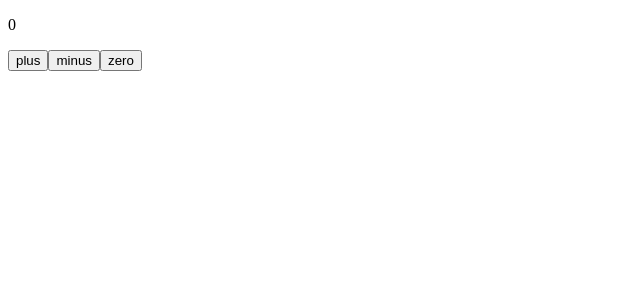
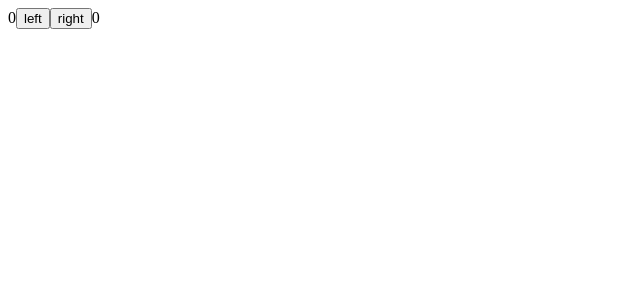
Before and after one commit to f2xiao/fullstackopen-lectureparts, a React (Vite) app in the folder part1/part1a/: page / in a window 1280 px wide. Shown: the top 300 px of the page, without its empty margins (0-640 px from the left). Built offline with nearby package versions, Linux system fonts and the light colour scheme.

Commit message:
complex state with multiple useState

```diff
--- a/part1/part1a/src/App.jsx
+++ b/part1/part1a/src/App.jsx
@@ -1,24 +1,20 @@
 import { useState } from "react";
-
-const Button = ({OnClick, text}) => <button onClick={OnClick} > {text} </button>
-
-const Display = ({counter}) => <p>{counter}</p>
 
 const App = () => {
   // adds state to the component and renders it initialized with the value of zero
-  const [counter, setCounter] = useState(0);
+  const [left, setLeft] = useState(0);
+  const [right, setRight] = useState(0);
 
   // event handlers
-  const increaseByOne = () => setCounter(counter + 1);
-  const decreaseByOne = () => setCounter(counter - 1);
-  const resetToZero = () => setCounter(0);
+  const handleLeft = () => { setLeft(left + 1) }
+  const handleRight = () => { setRight(right + 1) }
 
   return (
     <div>
-      <Display counter={counter} />
-      <Button OnClick={increaseByOne} text={'plus'} />
-      <Button OnClick={decreaseByOne} text={'minus'} />
-      <Button OnClick={resetToZero} text={'zero'} />
+      {left}
+      <button onClick={handleLeft} >left</button>
+      <button onClick={handleRight} >right</button>
+      {right}
     </div>
   )
 }
```
